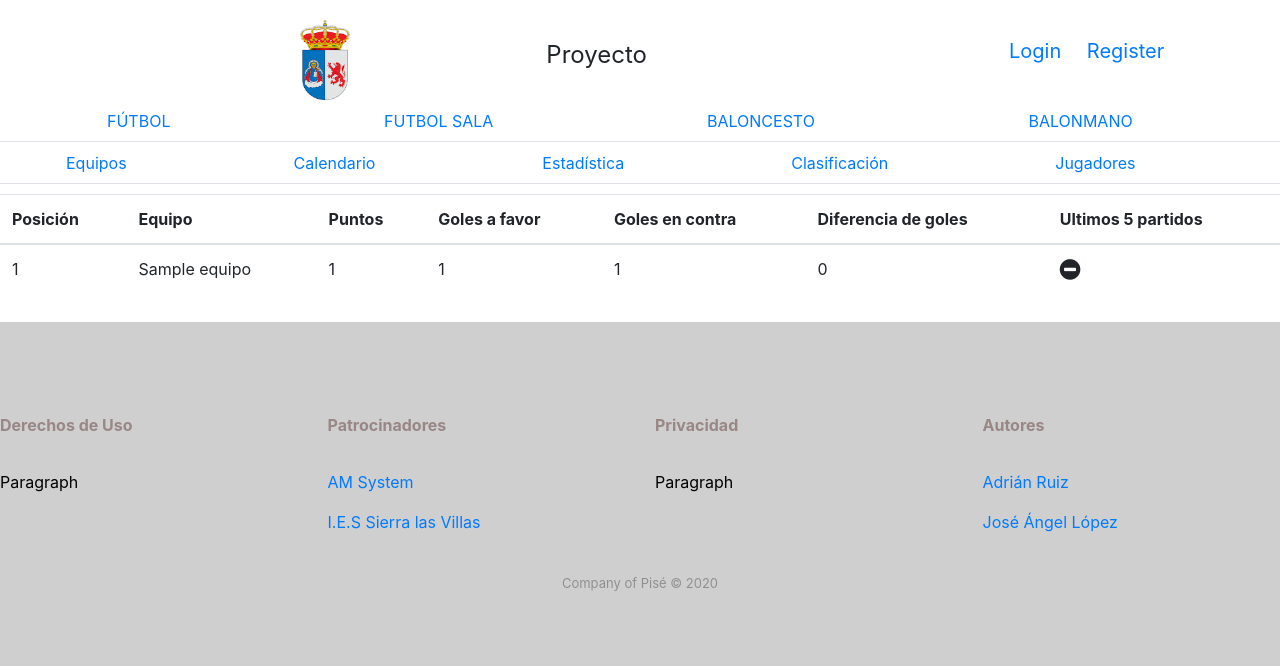
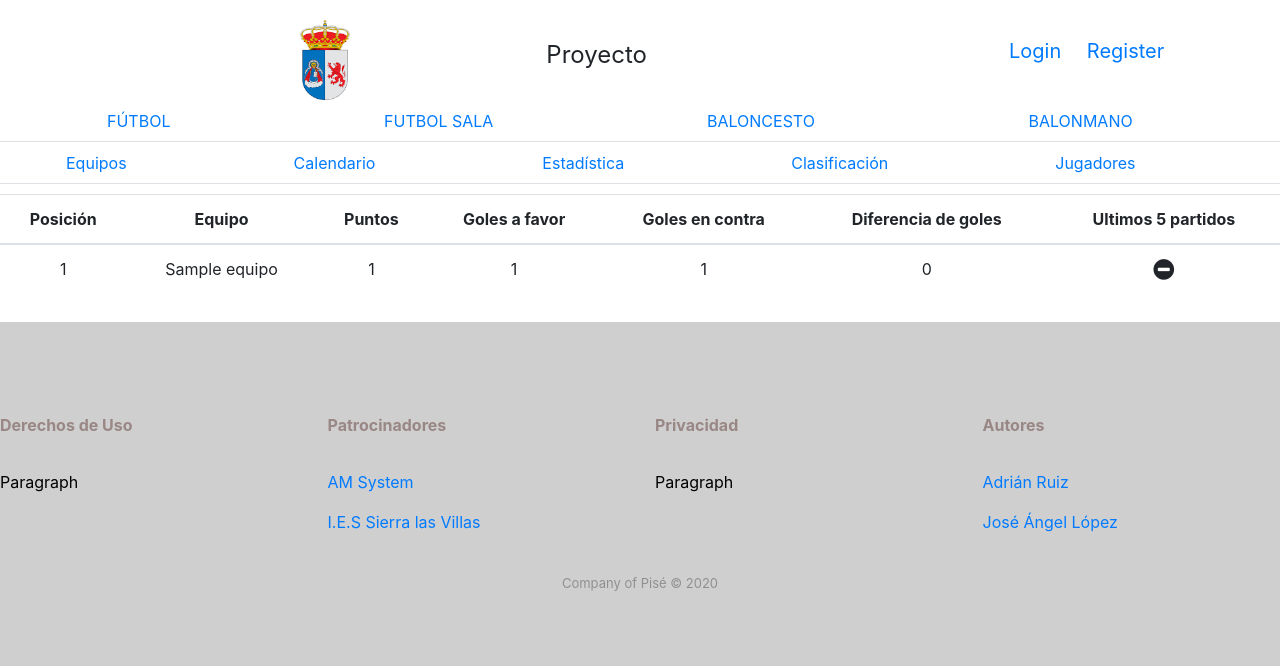
Before and after one commit to adrianruizdeveloper/deporte, a PHP site: page /clasificacion.php in a window 1280 px wide. Shown: the top 666 px of the page. Run offline with PHP 8.4, Linux system fonts and the light colour scheme; tables that the repository leaves empty hold one stand-in row (values such as "Sample post").

Commit message:
Add files via upload

```diff
--- a/pagina prueba/assets/css/styles_clasificacion.css
+++ b/pagina prueba/assets/css/styles_clasificacion.css
@@ -1,4 +1,8 @@
 .escudo {
   height: 50px;
   width: 32px;
+  float:right;;
 }
+table{
+  text-align: center;
+}
```
